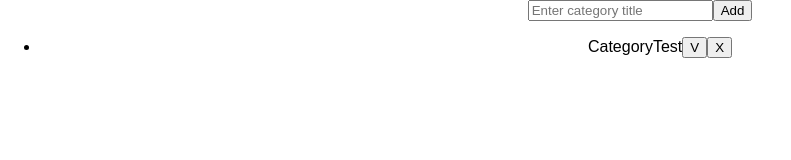
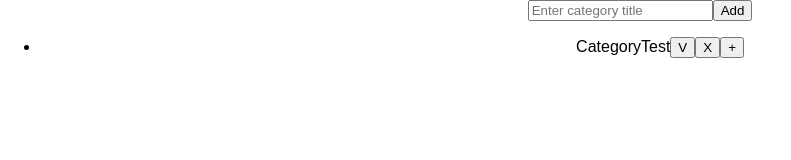
Before and after one commit to yoshirolas/TO-DO-List, a React (Create React App) app: page / in a window 1280 px wide. Shown: the top 160 px of the page, without its empty margins (0-791 px from the left). Built offline with nearby package versions, Linux system fonts and the light colour scheme.

Commit message:
Implemented adding of child category

```diff
--- a/src/CategoryTree.js
+++ b/src/CategoryTree.js
@@ -1,5 +1,4 @@
 import React, { Component } from 'react';
-// import InputForm from './InputForm';
 
 class CategoryTree extends Component {
 	constructor(props) {
@@ -7,6 +6,7 @@ class CategoryTree extends Component {
 		this.createCategory = this.createCategory.bind(this);
 		this.deleteCategory = this.deleteCategory.bind(this);
 		this.renameCategory = this.renameCategory.bind(this);
+		this.addChildCategory = this.addChildCategory.bind(this);
 	}
 
 	deleteCategory(key) {
@@ -15,7 +15,12 @@ class CategoryTree extends Component {
 
 	renameCategory(key) {
 		let newCategoryTitle = prompt('Enter new category title');
-		this.props.rename(key,newCategoryTitle);
+		this.props.rename(key, newCategoryTitle);
+	}
+
+	addChildCategory(key) {
+		let newCategoryTitle = prompt('Enter new category title');
+		this.props.addChild(key, newCategoryTitle);
 	}
 
 	createCategory(item) {
@@ -28,13 +33,16 @@ class CategoryTree extends Component {
 				<button onClick={() => this.deleteCategory(item.key)}>
 					X
 				</button>
+				<button onClick={() => this.addChildCategory(item.key)}>
+					+
+				</button>
 			</li>
 		);
 	}
 
   render() {
-  	// console.log(this.props.entries);
   	let listCategory = this.props.entries.map(this.createCategory);
+
     return (
 			<ul>
 				{listCategory}
--- a/src/InputForm.js
+++ b/src/InputForm.js
@@ -1,6 +1,5 @@
 import React, { Component } from 'react';
 import CategoryTree from './CategoryTree';
-// import './InputForm.css';
 
 class InputForm extends Component {
 	constructor(props) {
@@ -10,22 +9,19 @@ class InputForm extends Component {
 			items: [{text: 'CategoryTest', key: 0}],
 			id: 0,
 		};
+
 		this.addCategory = this.addCategory.bind(this);
 		this.handleInputChange = this.handleInputChange.bind(this);
 		this.delCategory = this.delCategory.bind(this);
 		this.renameCategory = this.renameCategory.bind(this);
+		this.addChildCategory = this.addChildCategory.bind(this);
 	}
 
 	addCategory(event) {
 		event.preventDefault();
 		if (this.CategoryTitle.value !== '') {
 			this.state.id++;
-			// console.log(this.state.id);
-			// console.log('submitted');
-			// console.log('This category title is ' + this.CategoryTitle.value);
-
 			let itemsArray = this.state.items;
-			// console.log(this.CategoryTitle);
 			itemsArray.push({
 				text: this.CategoryTitle.value,
 				key: this.state.id
@@ -35,9 +31,6 @@ class InputForm extends Component {
 				items: itemsArray,
 				value: ''
 			});
-			// this.CategoryTitle.value = "";
-			// this.state.value = '';
-			// console.log(this.state.items);
 		}
 	}
 
@@ -50,19 +43,35 @@ class InputForm extends Component {
   }
 
   renameCategory(key, newCategoryTitle) {
+  	if (newCategoryTitle !== '' && newCategoryTitle) {
 	  	let renamedItem = this.state.items.map(function (item) {
 		  	if (item.key === key) {
 		  			item.text = newCategoryTitle;
-  		};
+		  	}
 		  	return item
 	  	});
 
-  	// console.log(renamedItem[0].text);
-  	// renamedItem[0].text = 'NEW CATEGORY';
-  	// console.log(renamedItem[0].text);
 	  	this.setState({
 	  		items: renamedItem
 	  	});
+  	}
+  }
+
+  addChildCategory(key, newCategoryTitle) {
+  	if (newCategoryTitle !== '' && newCategoryTitle) {
+			this.state.id++;
+
+			let itemsArray = this.state.items;
+			itemsArray.splice(++key, 0, {
+				text: newCategoryTitle,
+				key: this.state.id
+			});
+
+			this.setState({
+				items: itemsArray,
+				value: ''
+			});
+		}
   }
 
 	handleInputChange(event) {
@@ -78,13 +87,14 @@ class InputForm extends Component {
        		placeholder='Enter category title'
        		value={this.state.value}
        		onChange={this.handleInputChange}
-       		ref={(input) => this.CategoryTitle = input}
+       		ref={input => this.CategoryTitle = input}
         />
       	<button type='submit'>Add</button>
       	<CategoryTree
       		entries={this.state.items}
       		deleted={this.delCategory}
       		rename={this.renameCategory}
+      		addChild={this.addChildCategory}
       	/>
       </form>
     );
```
Lines whose indentation alone changed are shown as unchanged.
